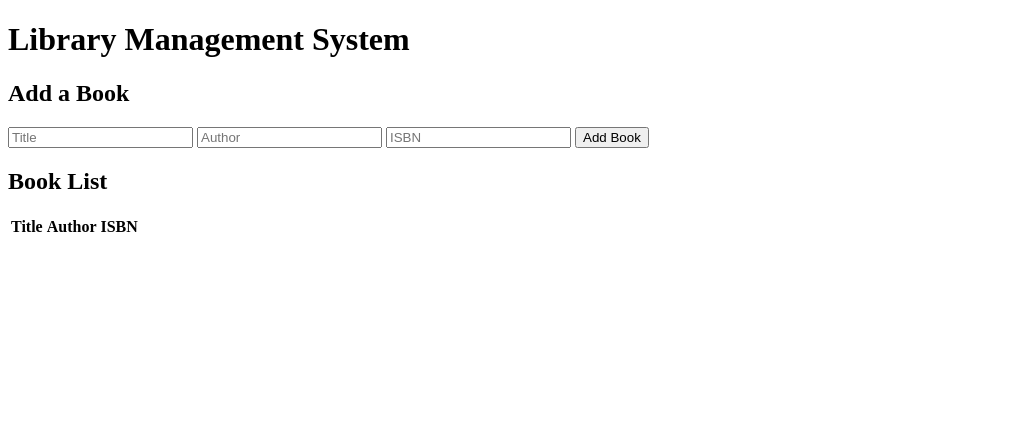
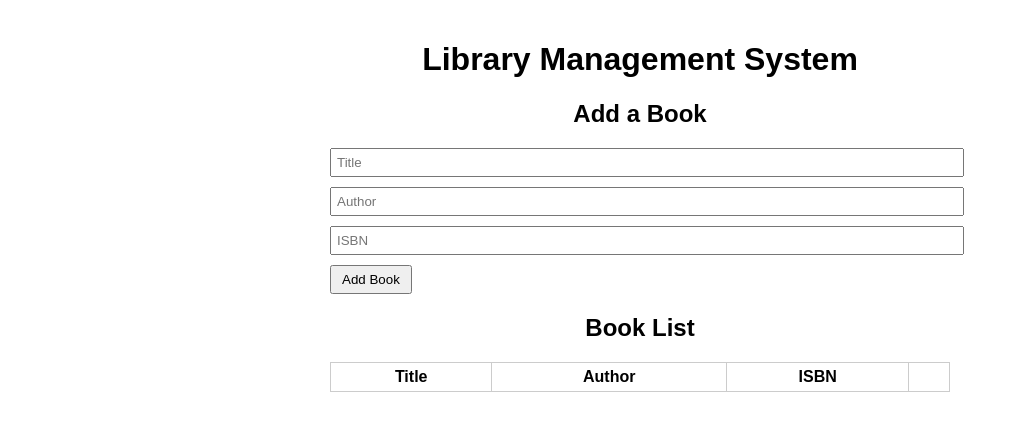
Before and after one commit to Officialvic/libraryms, a plain HTML site: page index.html in a window 1280 px wide. Shown: the whole page, without its empty margins (0-1019 px from the left). Drawn offline with Linux system fonts and the light colour scheme.

Commit message:
first commit

```diff
--- a/index.html
+++ b/index.html
@@ -11,7 +11,7 @@
       <h2>Add a Book</h2>
       <input type="text" id="title-input" placeholder="Title" />
       <input type="text" id="author-input" placeholder="Author" />
-      <input type="text" id="isbn-input" placeholder="ISBN" />
+      <input type="text" id="isbn-input" placeholder="ISBN" /><br />
       <button onclick="addBook()">Add Book</button>
     </div>
 
--- a/style.css
+++ b/style.css
@@ -0,0 +1,38 @@
+body {
+  font-family: Arial, sans-serif;
+  margin: 0;
+  padding: 20px;
+}
+
+h1,
+h2 {
+  text-align: center;
+}
+
+#book-form,
+#book-list {
+  margin-bottom: 20px;
+  width: 50%;
+  margin: auto;
+}
+
+#book-form input[type="text"] {
+  margin-bottom: 10px;
+  padding: 5px;
+  width: 100%;
+}
+
+#book-form button {
+  padding: 5px 10px;
+}
+
+#book-list table {
+  width: 100%;
+  border-collapse: collapse;
+}
+
+#book-list th,
+#book-list td {
+  padding: 5px;
+  border: 1px solid #ccc;
+}
```
